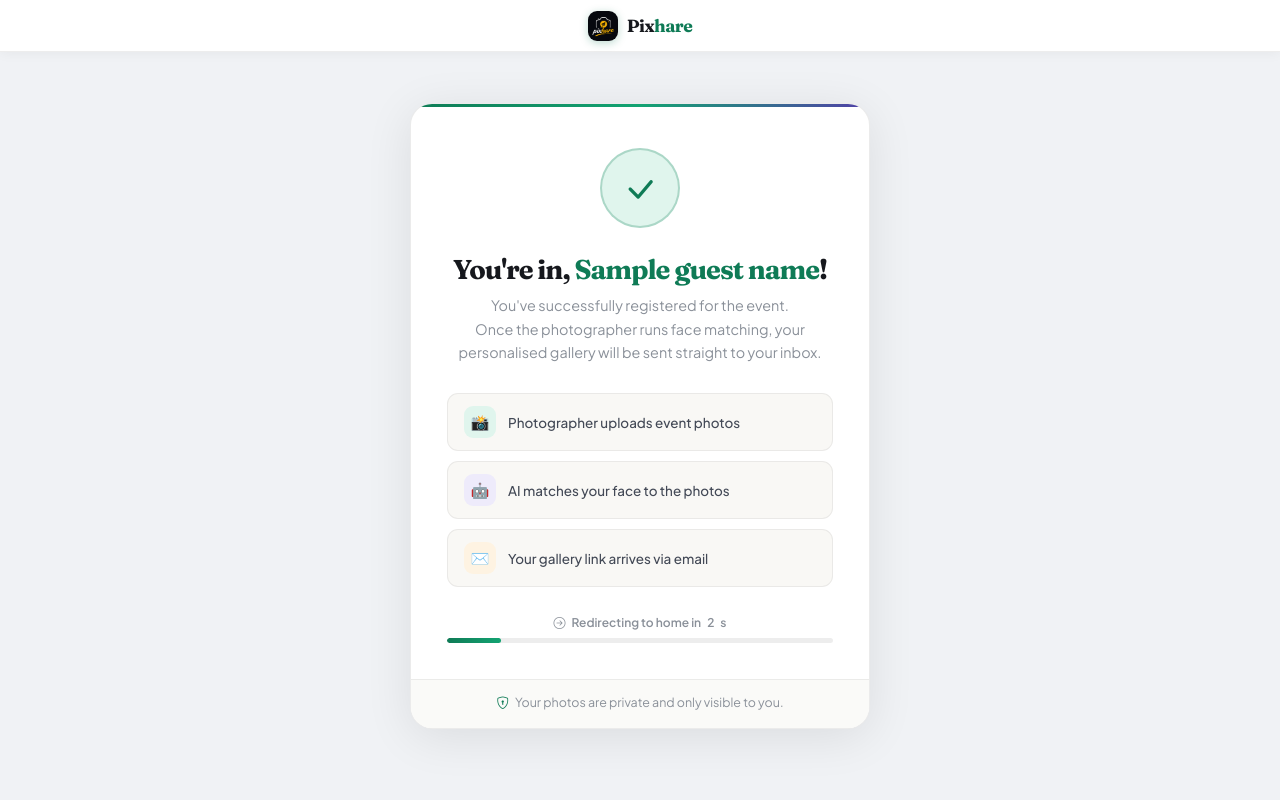
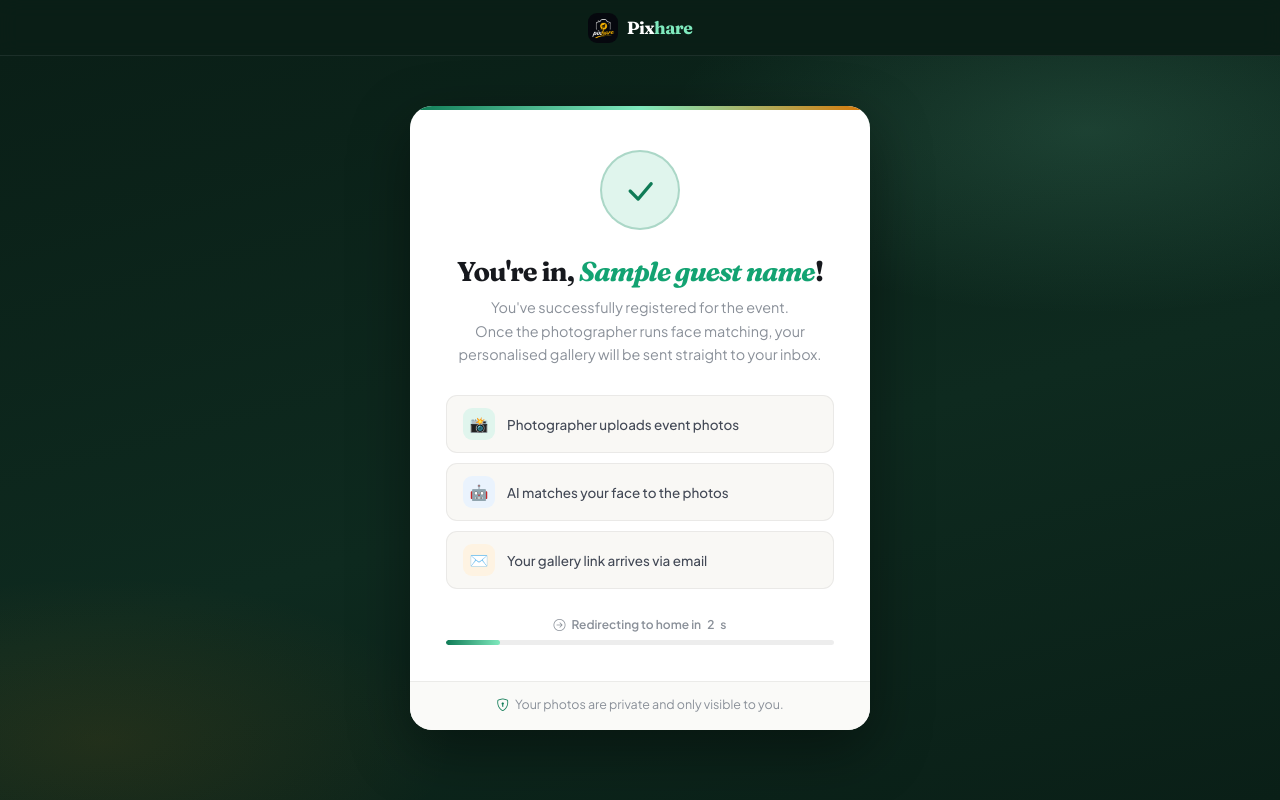
Before and after one commit to Sabtharishi1501/Pixhare, a Flask app: template templates/guest_success.html in a window 1280 px wide. Run offline with Flask 3, Linux system fonts and the light colour scheme; the template is opened without the code that fills it: most values are stand-ins (such as "Sample title", 1, 10 or a date in 2020).

Commit message:
updated UI

```diff
--- a/templates/guest_success.html
+++ b/templates/guest_success.html
@@ -10,13 +10,16 @@
 
   <style>
     :root {
-      --bg:        #f0f2f5;
+      --dark:      #0a1f17;
+      --dark2:     #0e2a1f;
+      --mint:      #7fe9bd;
       --forest:    #0f7b56;
       --forest2:   #13a372;
       --forest-lt: #e0f5ed;
-      --plum:      #5240a8;
-      --plum2:     #6b58cc;
+      --blue:      #7fb4e9;
+      --blue-lt:   #eaf3fd;
       --amber:     #d97706;
+      --amber-lt:  #fef3e2;
       --ink:       #16181d;
       --ink2:      #434956;
       --ink3:      #8a9099;
@@ -26,7 +29,7 @@
     *, *::before, *::after { box-sizing: border-box; margin: 0; padding: 0; }
 
     html, body {
-      background: var(--bg);
+      background: var(--dark);
       font-family: 'Plus Jakarta Sans', sans-serif;
       color: var(--ink);
       min-height: 100vh;
@@ -34,33 +37,29 @@
 
     /* ── Mini top bar ── */
     .mini-bar {
-      height: 52px;
-      background: #fff;
-      border-bottom: 1px solid rgba(0,0,0,0.07);
+      height: 56px;
+      background: rgba(10,31,23,0.7);
+      backdrop-filter: blur(10px);
+      border-bottom: 1px solid rgba(255,255,255,0.08);
       display: flex; align-items: center; justify-content: center;
-      box-shadow: 0 1px 12px rgba(0,0,0,0.05);
     }
-    .mini-brand {
-      display: flex; align-items: center; gap: 9px;
-      text-decoration: none;
+    .mini-brand { display: flex; align-items: center; gap: 9px; text-decoration: none; }
+    .mini-brand-icon { width: 30px; height: 30px; border-radius: 9px; object-fit: cover; }
+    .mini-brand-name {
+      font-family: 'Fraunces', serif; font-size: 1.1rem; font-weight: 700;
+      letter-spacing: -0.5px; color: #fff;
     }
-    .mini-brand-icon {
-      width: 30px; height: 30px; border-radius: 9px;
-      object-fit: cover;
-      box-shadow: 0 2px 8px rgba(15,123,86,0.28);
-    }
-    .mini-brand-name {
-      font-family: 'Fraunces', serif;
-      font-size: 1.1rem; font-weight: 700;
-      letter-spacing: -0.5px; color: var(--ink);
-    }
-    .mini-brand-name span { color: var(--forest); }
+    .mini-brand-name span { color: var(--mint); }
 
     /* ── Page ── */
     .success-page {
       display: flex; align-items: center; justify-content: center;
       padding: 40px 20px 60px;
-      min-height: calc(100vh - 52px);
+      min-height: calc(100vh - 56px);
+      background:
+        radial-gradient(ellipse 60% 45% at 85% 10%, rgba(127,233,189,0.14) 0%, transparent 55%),
+        radial-gradient(ellipse 50% 40% at 8% 92%, rgba(217,119,6,0.10) 0%, transparent 55%),
+        linear-gradient(165deg, var(--dark) 0%, var(--dark2) 55%, var(--dark) 100%);
     }
 
     .success-wrap { width: 100%; max-width: 460px; text-align: center; }
@@ -68,16 +67,15 @@
     /* ── Card ── */
     .success-card {
       background: #fff;
-      border: 1px solid rgba(0,0,0,0.08);
       border-radius: 22px;
       overflow: hidden;
-      box-shadow: 0 8px 48px rgba(0,0,0,0.09);
+      box-shadow: 0 20px 60px rgba(0,0,0,0.4);
       position: relative;
     }
     .success-card::before {
       content: '';
-      position: absolute; top: 0; left: 0; right: 0; height: 3px;
-      background: linear-gradient(90deg, var(--forest), var(--forest2), var(--plum));
+      position: absolute; top: 0; left: 0; right: 0; height: 4px;
+      background: linear-gradient(90deg, var(--forest), var(--mint), var(--amber));
     }
 
     /* ── Body ── */
@@ -108,7 +106,7 @@
       margin-bottom: 8px;
       animation: fadeUp .5s .15s ease both;
     }
-    .success-title span { color: var(--forest); }
+    .success-title span { font-style: italic; color: var(--forest2); }
 
     .success-sub {
       font-size: 0.9rem; color: var(--ink3);
@@ -139,8 +137,8 @@
       font-size: 0.95rem; flex-shrink: 0;
     }
     .si-g { background: var(--forest-lt); }
-    .si-p { background: #eeebfb; }
-    .si-a { background: #fef3e2; }
+    .si-p { background: var(--blue-lt); }
+    .si-a { background: var(--amber-lt); }
 
     /* countdown bar */
     .countdown-wrap {
@@ -157,7 +155,7 @@
     }
     .countdown-bar {
       height: 5px; border-radius: 50px;
-      background: linear-gradient(90deg, var(--forest), var(--forest2));
+      background: linear-gradient(90deg, var(--forest), var(--mint));
       width: 100%;
       animation: shrink 10s linear forwards;
     }
```
